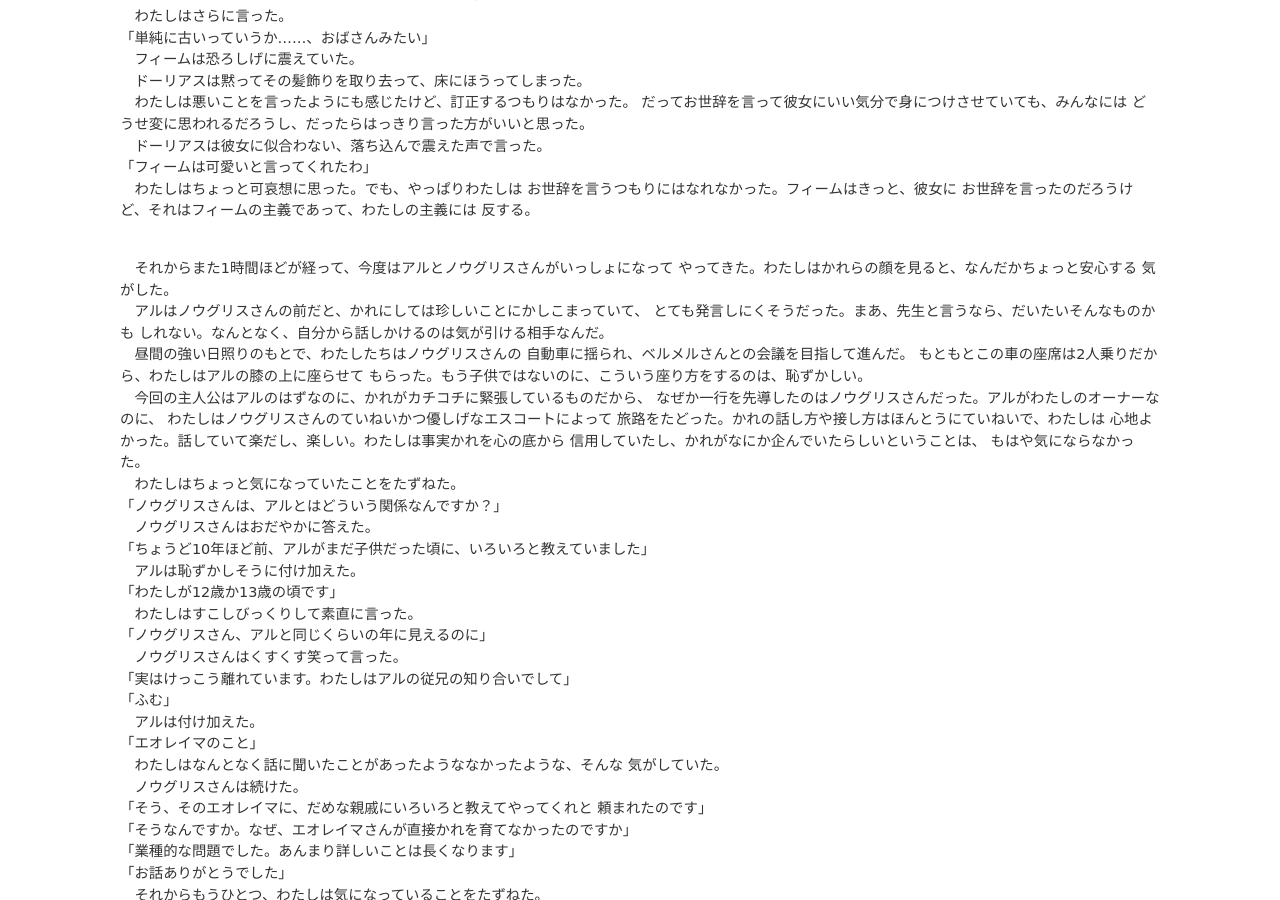
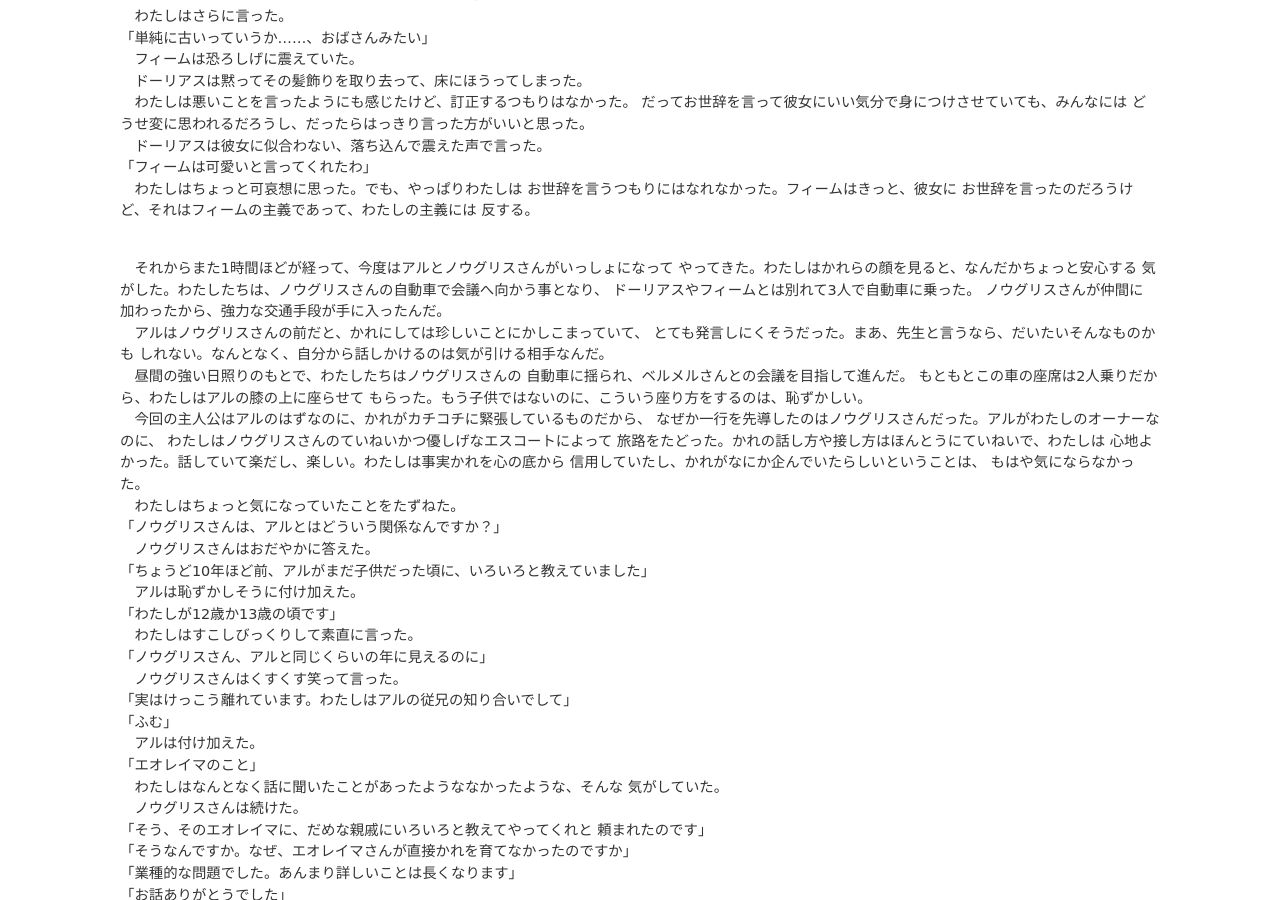
Before and after one commit to pasberth/Bellsend, a Sphinx documentation site: the page built from source/chapter-01/act-01/2013-02-10.rst, in a window 1280 px wide and 900 px high, scrolled down 922 px. Built offline with Sphinx 7.4.7, drawn with Linux system fonts in a browser that asks for light colours.

Commit message:
いきなり車に乗っているの、わけがわからなった

```diff
--- a/source/chapter-01/act-01/2013-02-10.rst
+++ b/source/chapter-01/act-01/2013-02-10.rst
@@ -80,7 +80,9 @@
 
 | 　それからまた1時間ほどが経って、今度はアルとノウグリスさんがいっしょになって
   やってきた。わたしはかれらの顔を見ると、なんだかちょっと安心する
-  気がした。
+  気がした。わたしたちは、ノウグリスさんの自動車で会議へ向かう事となり、
+  ドーリアスやフィームとは別れて3人で自動車に乗った。 ノウグリスさんが仲間に
+  加わったから、強力な交通手段が手に入ったんだ。
 | 　アルはノウグリスさんの前だと、かれにしては珍しいことにかしこまっていて、
   とても発言しにくそうだった。まあ、先生と言うなら、だいたいそんなものかも
   しれない。なんとなく、自分から話しかけるのは気が引ける相手なんだ。
```
